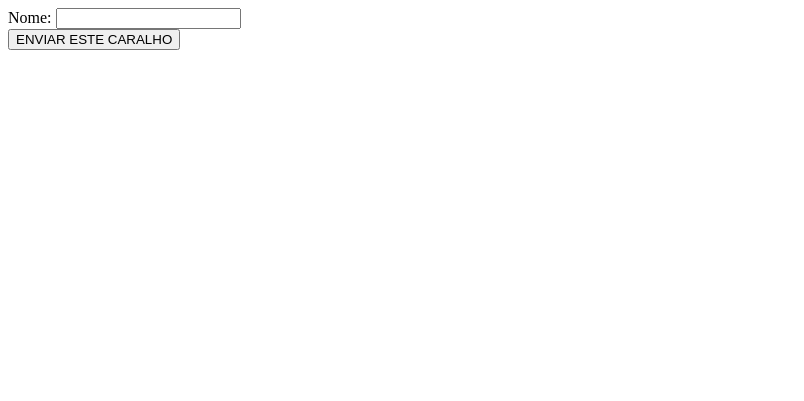
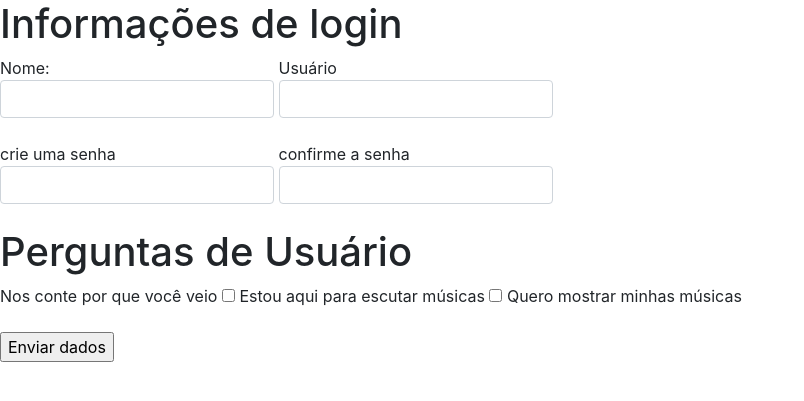
Before and after one commit to VenciguerJ/Spotfey, a Flask app: page /login in a window 1280 px wide. Shown: the top 401 px of the page, without its empty margins (0-804 px from the left). Run offline with Flask 3, Linux system fonts and the light colour scheme; some libraries are stand-ins or nearby versions.

Commit message:
iniciando db

```diff
--- a/app/controllers/default.py
+++ b/app/controllers/default.py
@@ -1,5 +1,6 @@
 from app import app
-from flask import render_template, request
+from flask import Flask, render_template, request
+# from _mysql_connector import db
 
 @app.route("/")
 def main():
@@ -7,11 +8,48 @@ def main():
 
 @app.route("/login")
 def italo_gay():
-    return render_template('login.html')
+    return render_template('login.html', error_message=None)
 
 @app.route("/submit", methods=['GET', 'POST'])
 def submit_data():
+
   if request.method == 'POST':
         # Obter os dados do formulário
         name = request.form['form_name']
-        return render_template('teste.html', name = name)
+        user = request.form['form_user']
+        password = request.form['form_password']
+        confirm_password = request.form['form_confirm_password']
+        type1 = request.form.get('form_type_1', 'off')
+        type2 = request.form.get('form_type_2', 'off')
+
+        #Definindo valores
+        db_normal_user = int(1)
+        db_artist_user = int(2)
+        typeUser = None
+
+        #validação
+        if type1 == 'on' and type2 == 'off':
+            typeUser = db_normal_user
+        elif type1 == 'off' and type2 == 'on':
+            typeUser = db_artist_user
+        elif type1 == 'on' and type2 == 'on':
+            typeUser = db_artist_user
+        else:
+            error_message = 'Marque ao menos uma das alternativas na seção "Perguntas de usuário"'
+            return render_template('login.html', error_message=error_message)
+
+
+        if password != confirm_password:
+            error_message = 'senhas não condizem, tente novamente'
+            return render_template('login.html', error_message=error_message)
+
+
+        #Submit
+        return render_template(
+            'teste.html',
+            name = name,
+            user=user,
+            password=password,
+            confirm=confirm_password,
+            typeUserDB=typeUser
+        )
--- a/app/templates/login.html
+++ b/app/templates/login.html
@@ -3,15 +3,49 @@
 <head>
     <meta charset="UTF-8">
     <meta name="viewport" content="width=device-width, initial-scale=1.0">
+    <link rel="stylesheet" href="https://stackpath.bootstrapcdn.com/bootstrap/4.5.2/css/bootstrap.min.css">
     <title>Document</title>
 </head>
 <body>
-
+    {% if error_message %}
+        <p style="color: red">{{ error_message }}</p>
+    {% endif %}
     <form action="/submit" method="post">
-        <label for="nome">Nome:</label>
-        <input type="text" id="nome" name="form_name"><br>
-        <input type="submit" value="ENVIAR ESTE CARALHO">
+        <div>
+            <h1>Informações de login</h1>
+            <div class="form-group">
+                <label for="nome">Nome:
+                    <input type="text" name="form_name" class="form-control">
+                </label>
+                <label for="User">
+                    Usuário
+                    <input type="text" name="form_user" class="form-control">
+                </label>
+            </div>
+            <div class="form-group">
+                <label for="Password">
+                    crie uma senha
+                    <input type="password" name="form_password" class="form-control">
+                </label>
+                <label for="Password">
+                    confirme a senha
+                    <input type="password" name="form_confirm_password" class="form-control">
+                </label>
+            </div>
+        </div>
+        <div>
+            <h1>Perguntas de Usuário</h1>
+            <div class="form-group">
+                <label for="type_user">
+                    Nos conte por que você veio
+                    <input type="checkbox" name="form_type_1">
+                    Estou aqui para escutar músicas
+                    <input type="checkbox" name="form_type_2">
+                    Quero mostrar minhas músicas
+                </label>
+            </div>
+        </div>
+        <input type="submit" value="Enviar dados">
     </form>
-
 </body>
 </html>
--- a/app/templates/teste.html
+++ b/app/templates/teste.html
@@ -8,5 +8,9 @@
 <body>
     <h1>Dados Recebidos</h1>
     <p>Nome: {{ name }}</p>
+    <p>User: {{ user }}</p>
+    <p>senha: {{ password }}</p>
+    <p>senha confirmada: {{ confirm }}</p>
+    <p>type: {{ typeUserDB }}</p>
 </body>
 </html>
```
Also changed, not shown: app/models/users.py (added, +24 -0 lines).
